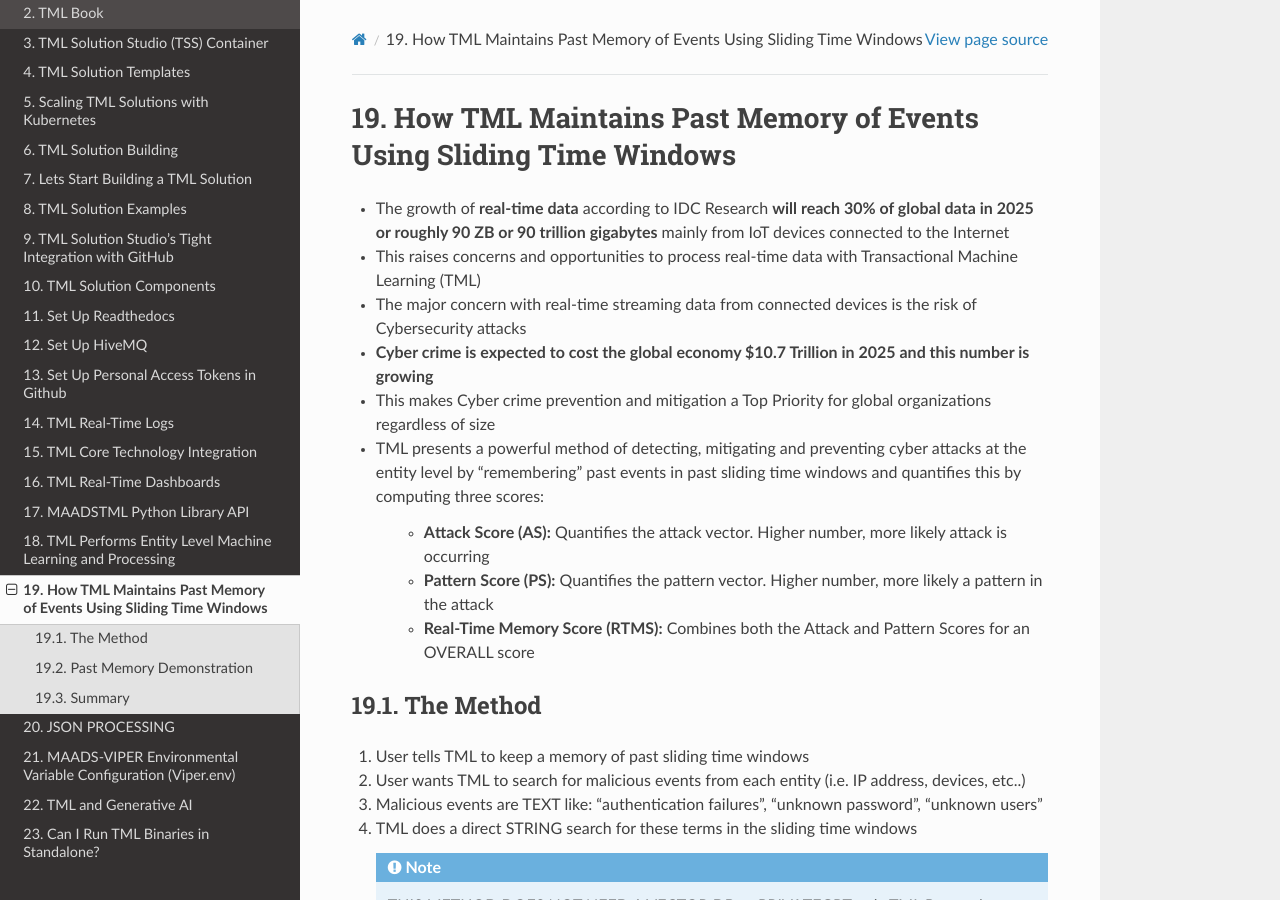
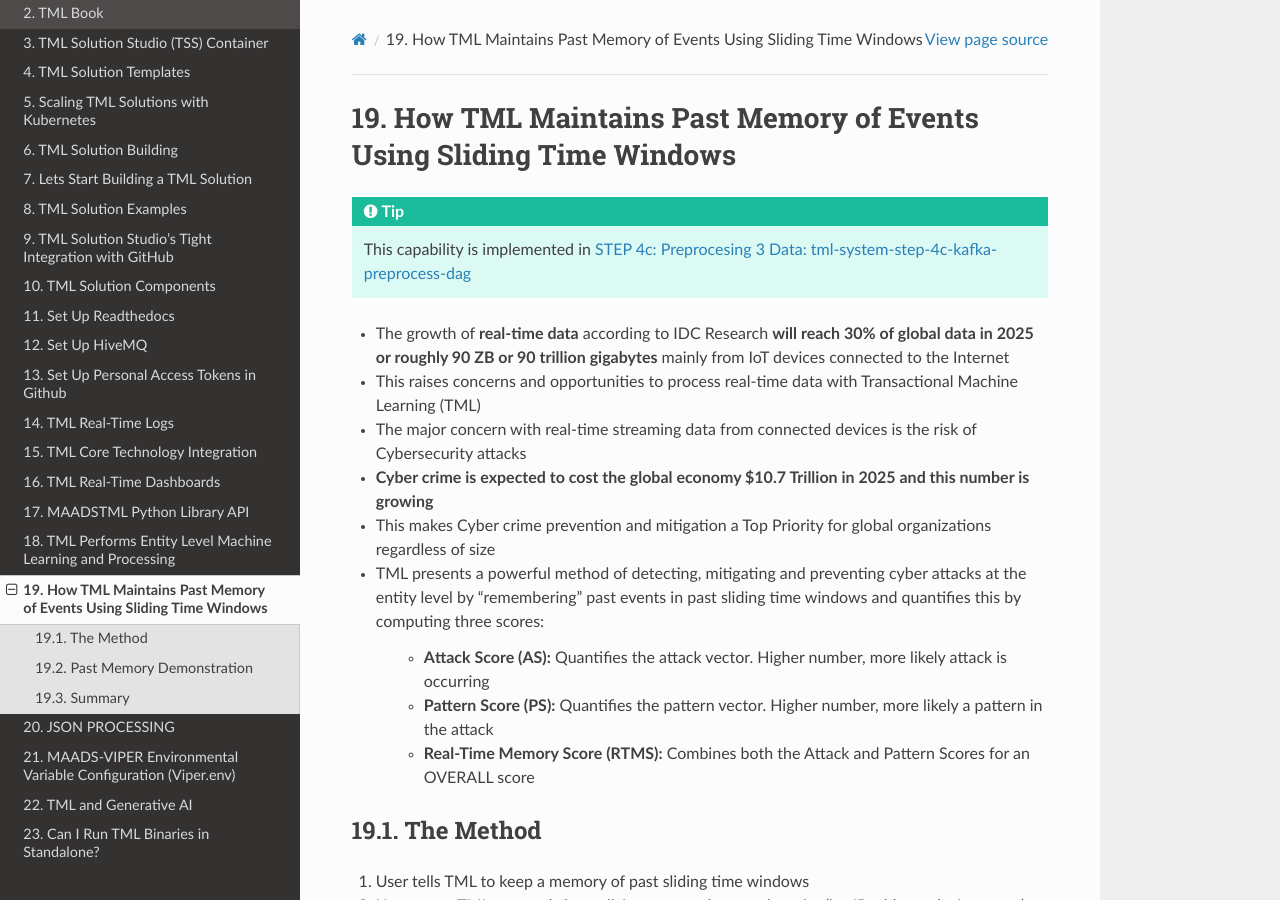
Before and after one commit to smaurice101/readthedocs, a Sphinx documentation site: the page built from docs/source/rtms.rst, in a window 1280 px wide and 900 px high. Built offline with Sphinx 7.4.7 and the Read the Docs theme 3.1.0, drawn with Linux system fonts in a browser that asks for light colours.

Commit message:
Update rtms.rst

```diff
--- a/docs/source/rtms.rst
+++ b/docs/source/rtms.rst
@@ -1,5 +1,8 @@
 How TML Maintains Past Memory of Events Using Sliding Time Windows
 ============================================
+
+.. tip::
+   This capability is implemented in :ref:`STEP 4c: Preprocesing 3 Data: tml-system-step-4c-kafka-preprocess-dag`
 
 * The growth of **real-time data** according to IDC Research **will reach 30% of global data in 2025 or roughly 90 ZB or 90 trillion gigabytes** mainly from IoT devices connected to the Internet
 
```
